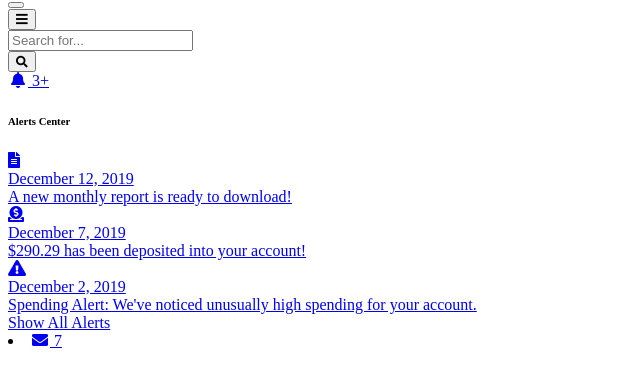
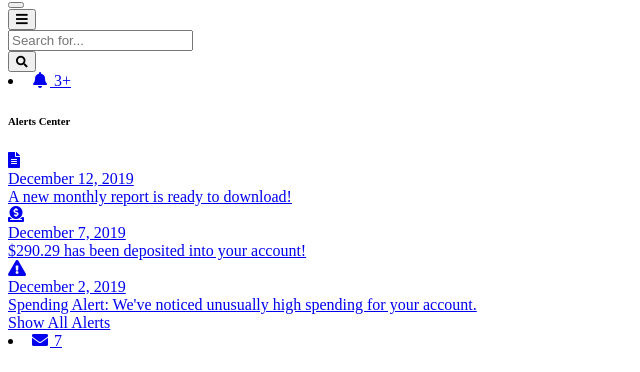
Before and after one commit to Imbrr/sb-admin, a website with bundled scripts: page charts.html in a window 1280 px wide. Shown: the part 575-947 px from the top of the page, 0-640 px from the left. Built offline with nearby package versions, Linux system fonts and the light colour scheme.

Commit message:
Update charts.html

```diff
--- a/charts.html
+++ b/charts.html
@@ -163,6 +163,10 @@
                     </form>
 
                     <!-- Topbar Navbar -->
+                        </li>
+
+                        <!-- Nav Item - Alerts -->
+                        <li class="nav-item dropdown no-arrow mx-1">
                             <a class="nav-link dropdown-toggle" href="#" id="alertsDropdown" role="button"
                                 data-toggle="dropdown" aria-haspopup="true" aria-expanded="false">
                                 <i class="fas fa-bell fa-fw"></i>
```
